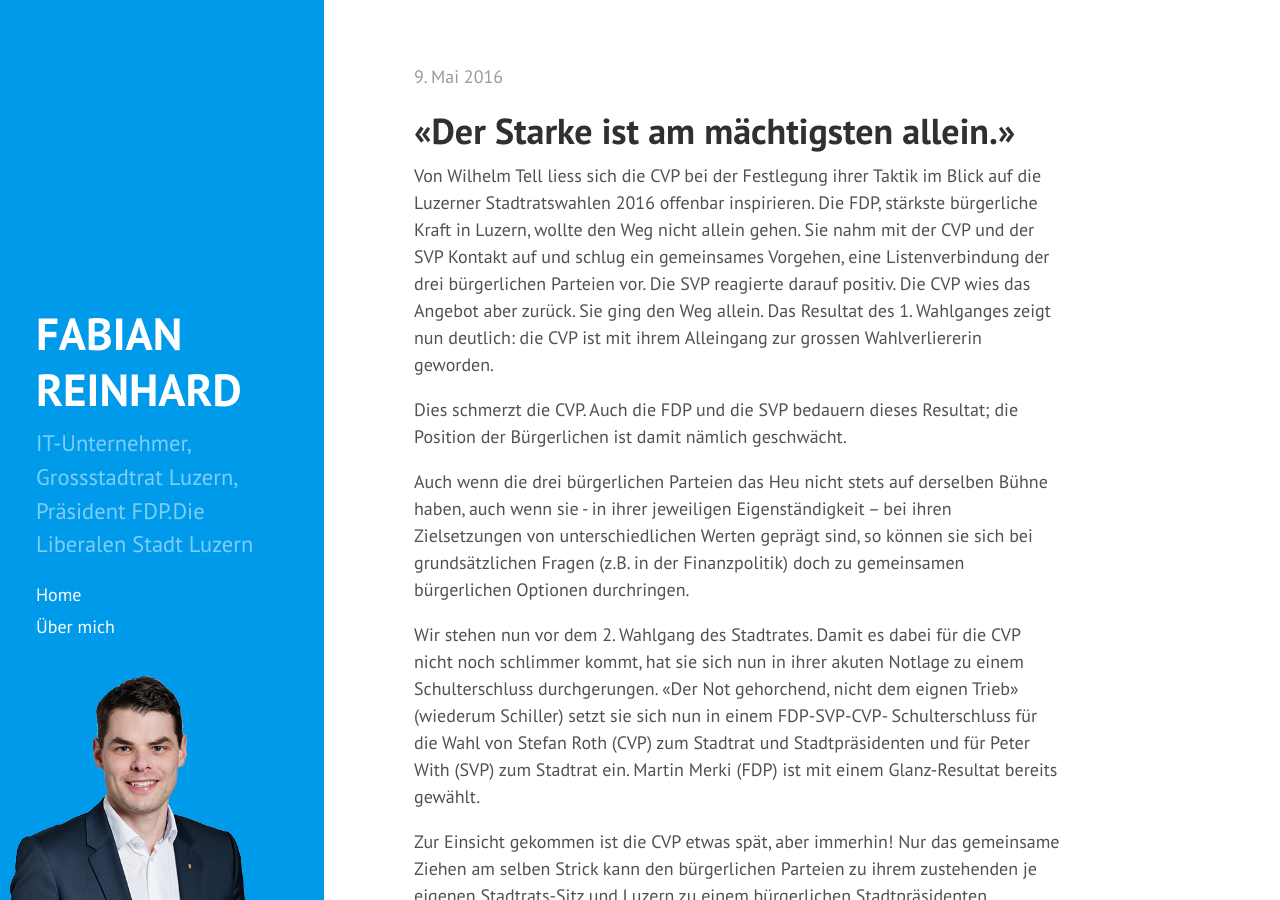
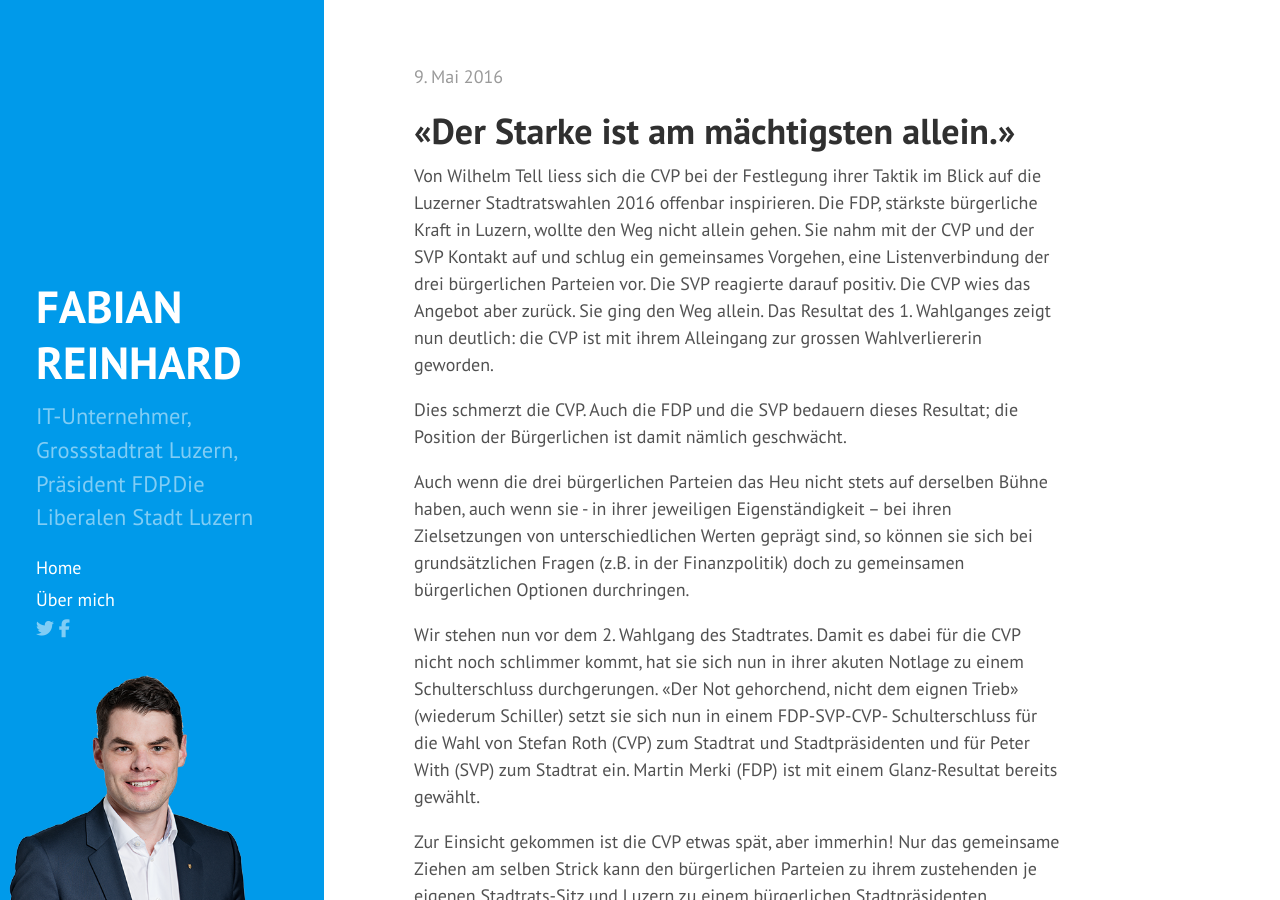
Before and after one commit to freinhard/freinhard.github.io, a Jekyll site: the page built from index.html, in a window 1280 px wide and 900 px high. Built offline with Jekyll 4.4.1, drawn with Linux system fonts in a browser that asks for light colours; nearby versions of some CDN libraries; the list of posts is cut into pages by our own code; comment, search, counter and statistics services are not loaded.

Commit message:
Add font awsome

```diff
--- a/_includes/head.html
+++ b/_includes/head.html
@@ -14,6 +14,8 @@
     {% endif %}
   </title>
 
+  <script src="https://use.fontawesome.com/b10d3a60b1.js"></script>
+
   <!-- CSS -->
   <link rel="stylesheet" href="{{ site.baseurl }}/public/css/poole.css">
   <link rel="stylesheet" href="{{ site.baseurl }}/public/css/syntax.css">
--- a/_includes/sidebar.html
+++ b/_includes/sidebar.html
@@ -26,6 +26,9 @@
         {% endif %}
       {% endfor %}
 
+      <i class="fa fa-twitter" aria-hidden="true"></i>
+      <i class="fa fa-facebook" aria-hidden="true"></i>
+
     </nav>
 
     <div class="portrait">
```
